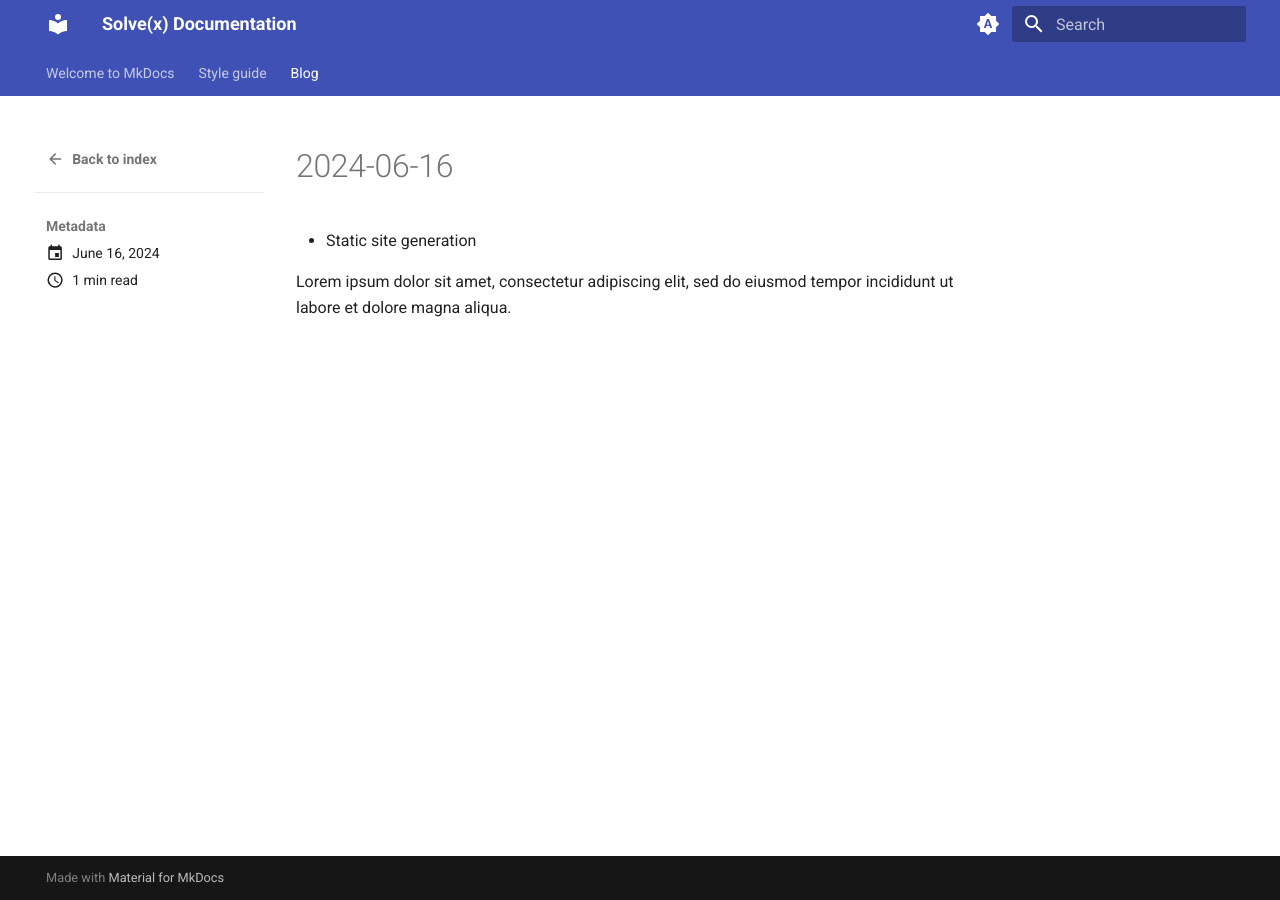
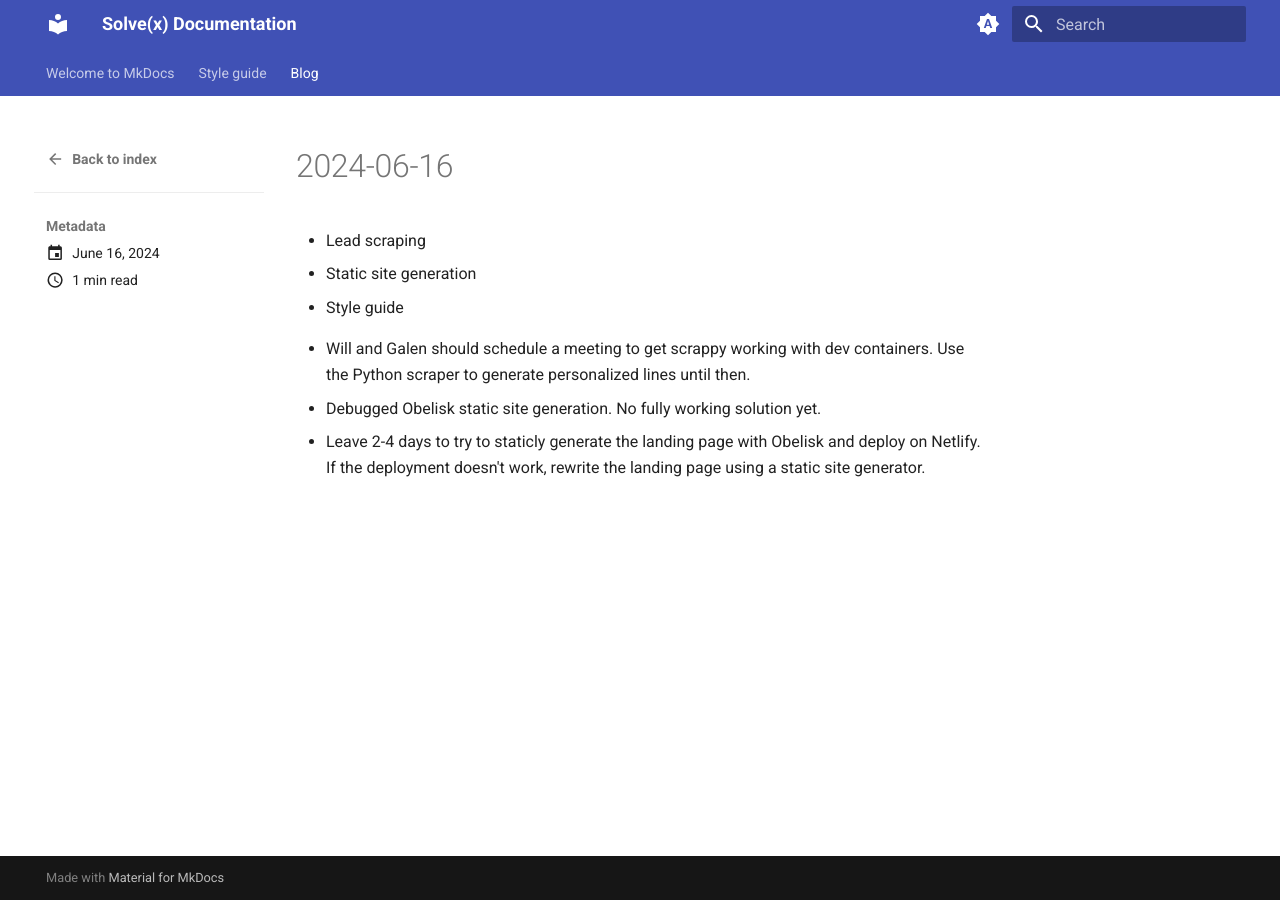
Before and after one commit to solvex-software/solvex-internal-documentation, an MkDocs documentation site: the page built from docs/blog/posts/2024-06-16.md, in a window 1280 px wide. Built offline with MkDocs 1.6.1 and Material for MkDocs 9.7.7, drawn with Linux system fonts in a browser that asks for light colours.

Commit message:
Add meeting notes 6-16

```diff
--- a/docs/blog/posts/2024-06-16.md
+++ b/docs/blog/posts/2024-06-16.md
@@ -5,9 +5,12 @@ date:
 
 # 2024-06-16
 
+- Lead scraping
 - Static site generation
+- Style guide
 
 <!-- more -->
 
-Lorem ipsum dolor sit amet, consectetur adipiscing elit, sed do eiusmod
-tempor incididunt ut labore et dolore magna aliqua.
+- Will and Galen should schedule a meeting to get scrappy working with dev containers. Use the Python scraper to generate personalized lines until then.
+- Debugged Obelisk static site generation. No fully working solution yet.
+- Leave 2-4 days to try to staticly generate the landing page with Obelisk and deploy on Netlify. If the deployment doesn't work, rewrite the landing page using a static site generator.
```
